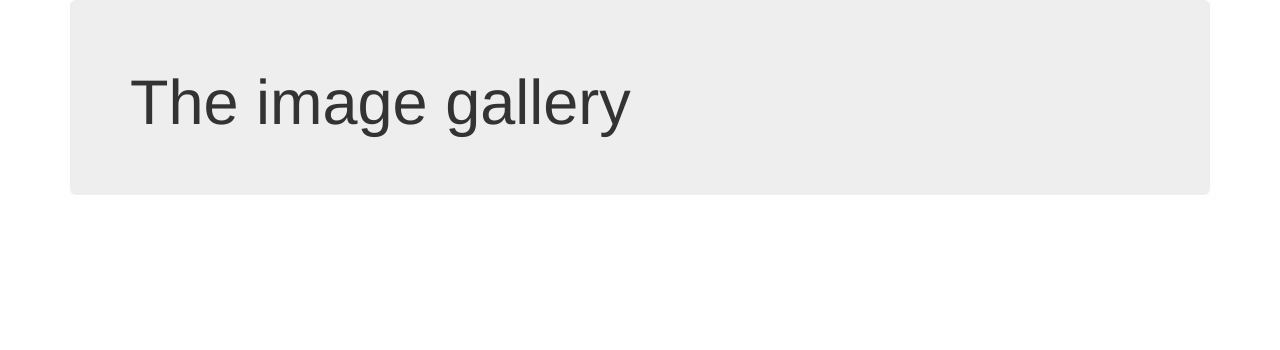
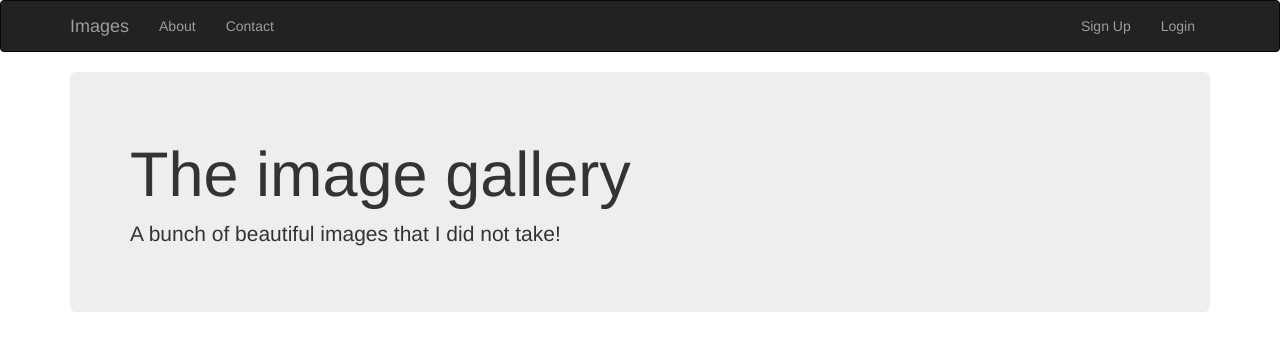
Before and after one commit to hemolyticus/BootStrapGallery, a plain HTML site: page index.html in a window 1280 px wide. Drawn offline with nearby package versions, Linux system fonts and the light colour scheme.

Commit message:
Added Navbar

```diff
--- a/index.html
+++ b/index.html
@@ -6,9 +6,34 @@
     <link rel="stylesheet" href="bootstrap.css" type="text/css">
 </head>
 <body>
+<nav class="navbar navbar-inverse">
+    <div class="container">
+        <div class="navbar-header">
+            <button type="button" class="navbar-toggle collapsed" data-toggle="collapse" data-target="#bs-imagegallery-menu" aria-expanded="false">
+                <span class="sr-only">Toggle navigation</span>
+                <span class="icon-bar"></span>
+                <span class="icon-bar"></span>
+                <span class="icon-bar"></span>
+            </button>
+            <a class="navbar-brand" href="#">Images</a>
+        </div>
+<div class="collapse navbar-collapse" id="bs-imagegallery-menu">
+    <ul class="nav navbar-nav">
+        <li><a href="#">About</a></li>
+        <li><a href="#">Contact</a></li>
+    </ul>
+    <ul class="nav navbar-nav navbar-right">
+        <li><a href="#">Sign Up</a></li>
+        <li><a href="#">Login</a></li>
+    </ul>
+
+</div>
+    </div>
+</nav>
 <div class="container">
 <div class="jumbotron">
     <h1>The image gallery</h1>
+    <p>A bunch of beautiful images that I did not take!</p>
 </div>
 </div>
 
```
